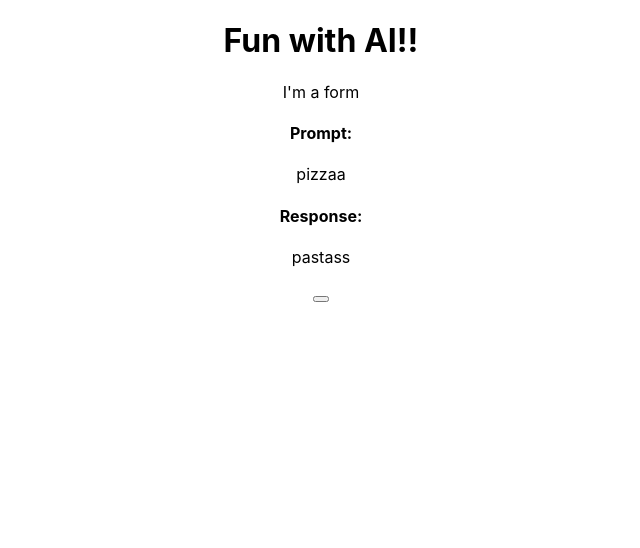
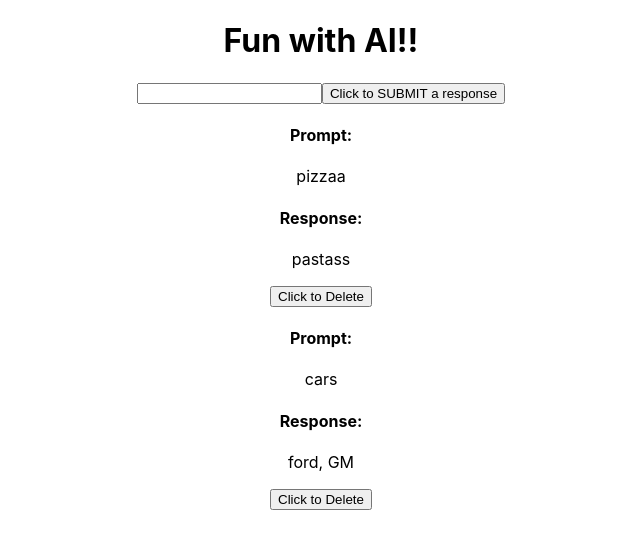
Before and after one commit to JoshMallery/shopify-challenge, a React (Create React App) app: page / in a window 1280 px wide. Shown: the top 548 px of the page, without its empty margins (319-959 px from the left). Built offline with nearby package versions, Linux system fonts and the light colour scheme.

Commit message:
Create basic Add and Delete Functionality

```diff
--- a/src/App.js
+++ b/src/App.js
@@ -9,15 +9,20 @@ class App extends Component {
     this.state = {
       responses:
       [
-      {id:1, prompt:"pizzaa",response:"pastass"}
+      {id:1, prompt:"pizzaa",response:"pastass"},
+      {id:2, prompt:"cars",response:"ford, GM"}
       ]
     }
   }
 
-addResponse = ({prompt,response}) => {
+
+
+
+
+addResponse = (prompt,response) => {
 
   //some cool fetch stuff here component will Mount?
-  // this.setState(responses:[ ...this.state.responses,{prompt:prompt,response:response},}]);
+  this.setState({responses: [...this.state.responses,{prompt:prompt,response:response}]});
 }
 
 deleteResponse = (id) => {
--- a/src/Card.js
+++ b/src/Card.js
@@ -7,9 +7,11 @@ const Card = ({id,prompt,response,deleteResponse}) =>{
     <div key={id}>
       <h4>Prompt:</h4>
       <p>{prompt}</p>
+
       <h4>Response:</h4>
       <p>{response}</p>
-      <button onClick={() => deleteResponse(id)}></button>
+
+      <button onClick={() => deleteResponse(id)}>Click to Delete</button>
     </div>
   )
 }
--- a/src/Form.js
+++ b/src/Form.js
@@ -9,11 +9,26 @@ class Form extends Component {
     }
   }
 
+  changeHandler = (event) => {
+    this.setState({[event.target.name]:event.target.value})
+  }
+
+  submitHandler = (event) => {
+  event.preventDefault();
+  this.props.addResponse(this.state.prompt)
+}
+
   render() {
     return(
-      <div>
-      I'm a form
-      </div>
+      <form>
+        <input
+          type="text"
+          name="prompt"
+          value={this.state.prompt}
+          onChange={event => this.changeHandler(event)}
+        />
+        <button onClick={event => this.submitHandler(event)}>Click to SUBMIT a response</button>
+      </form>
     )
   }
 
```
